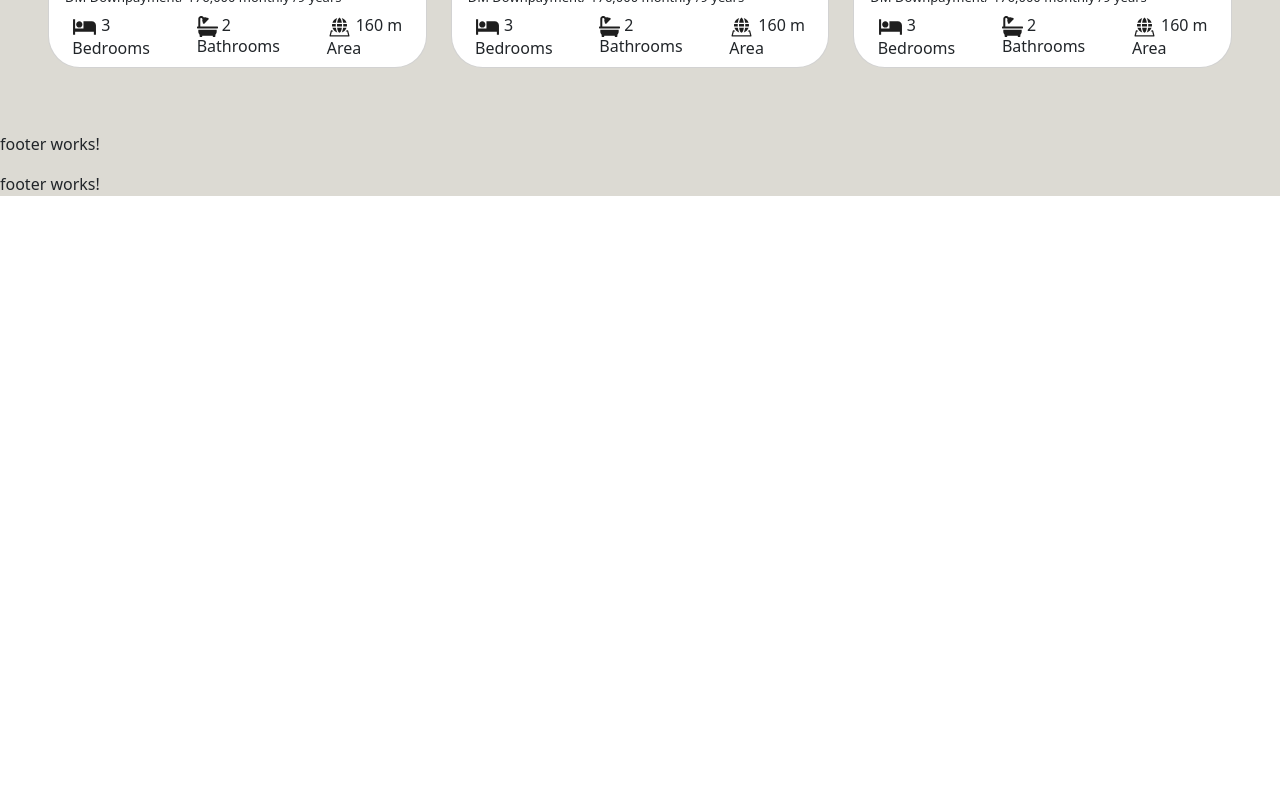
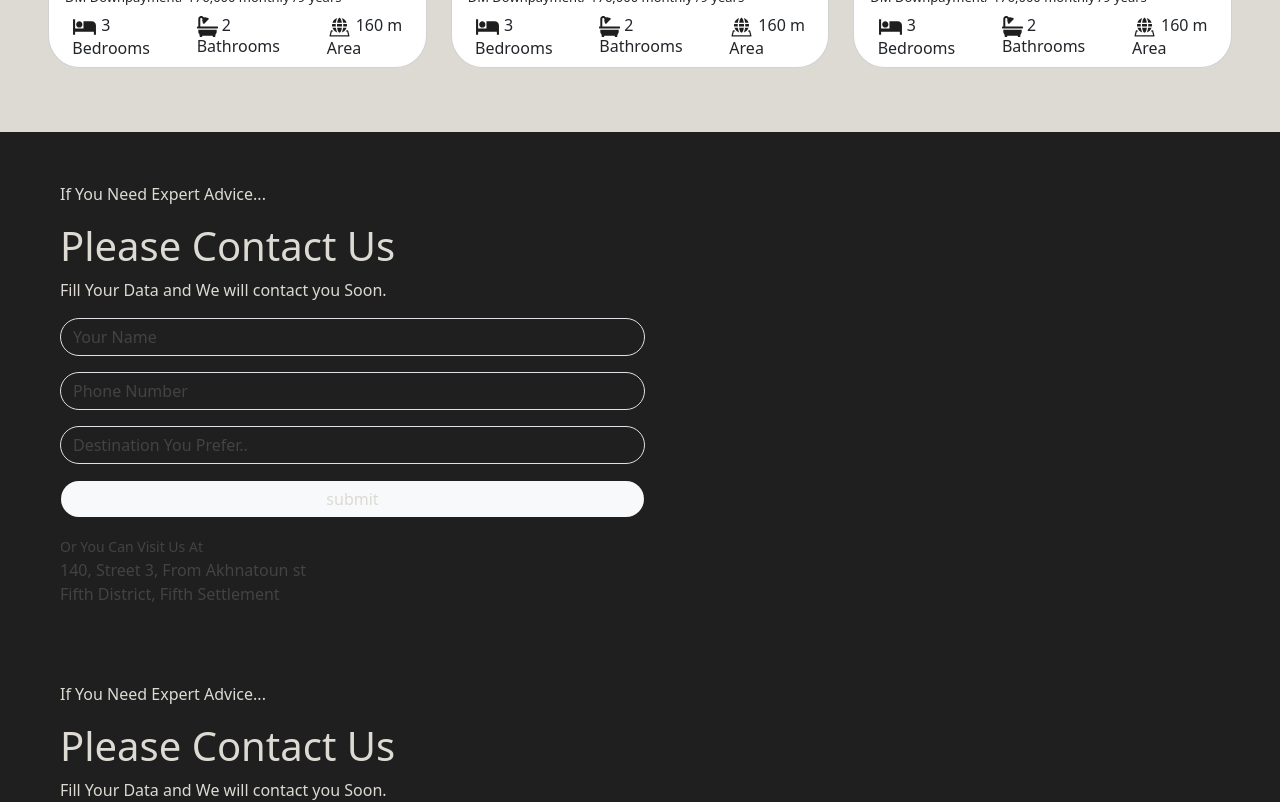
Before and after one commit to rawanahmed681/DST-Project, an Angular app: page /contuct in a window 1280 px wide. Shown: the part 1280-2082 px from the top of the page. Before the commit the page ends 1492 px from the top, so only its background shows below. Built offline with nearby package versions, Linux system fonts and the light colour scheme.

Commit message:
add footer elements

```diff
--- a/src/app/footer/footer.component.html
+++ b/src/app/footer/footer.component.html
@@ -1 +1,29 @@
-<p>footer works!</p>
+<div class="footer">
+  <div class="footer-header">
+    <p>If You Need Expert Advice...</p>
+    <h1>Please Contact Us</h1>
+    <p>Fill Your Data and We will contact you Soon.</p>
+  </div>
+  <div class="form">
+    <div class=" mb-3 col-md-6 col-sm-9">
+      <input type="text" class="form-control rounded-5"  placeholder="Your Name">
+
+    </div>
+    <div class=" mb-3 col-md-6 col-sm-9">
+      <input type="text" class="form-control rounded-5" placeholder="Phone Number">
+
+    </div>
+    <div class="col-md-6 col-sm-9">
+      <input type="text" class="form-control rounded-5"  placeholder="Destination You Prefer..">
+
+    </div>
+    <div class="col-md-6 col-sm-9 mt-3 mb-3">
+      <button type="submit" class="btn form-control bg-light rounded-5">submit</button>
+    </div>
+  </div>
+  <div class="location">
+    <small>Or You Can Visit Us At</small>
+    <p>140, Street 3, From Akhnatoun st <br>
+      Fifth District, Fifth Settlement </p>
+  </div>
+</div>
--- a/src/app/footer/footer.component.scss
+++ b/src/app/footer/footer.component.scss
@@ -0,0 +1,16 @@
+.footer{
+
+  background-color: #1F1F1F;
+  color: #DCDAD3;
+  padding: 50px 50px 10px 60px;
+}
+.form-control{
+  background-color: #1F1F1F;
+  color: #DCDAD3;
+}
+.location{
+  color: #434343;
+}
+::placeholder{
+  color:#434343;
+}
```
